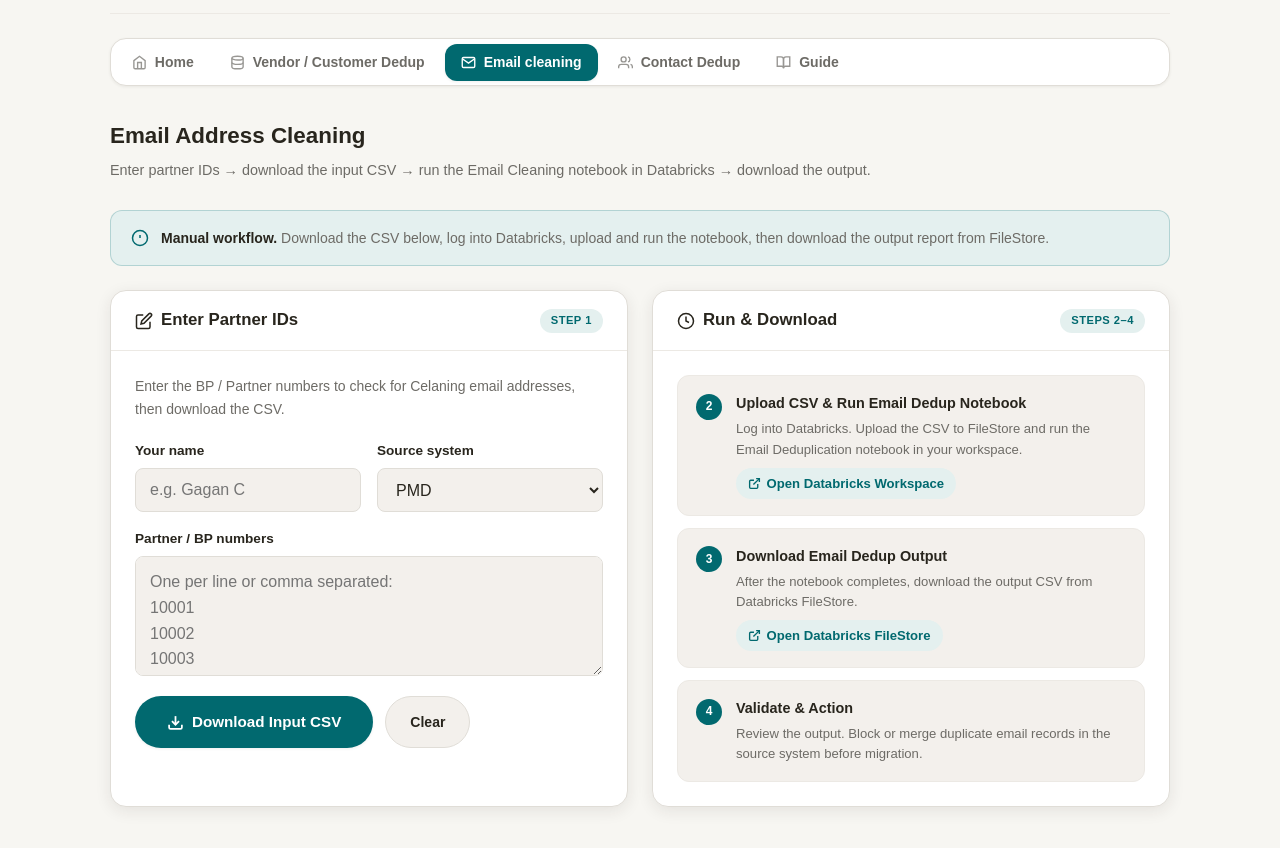
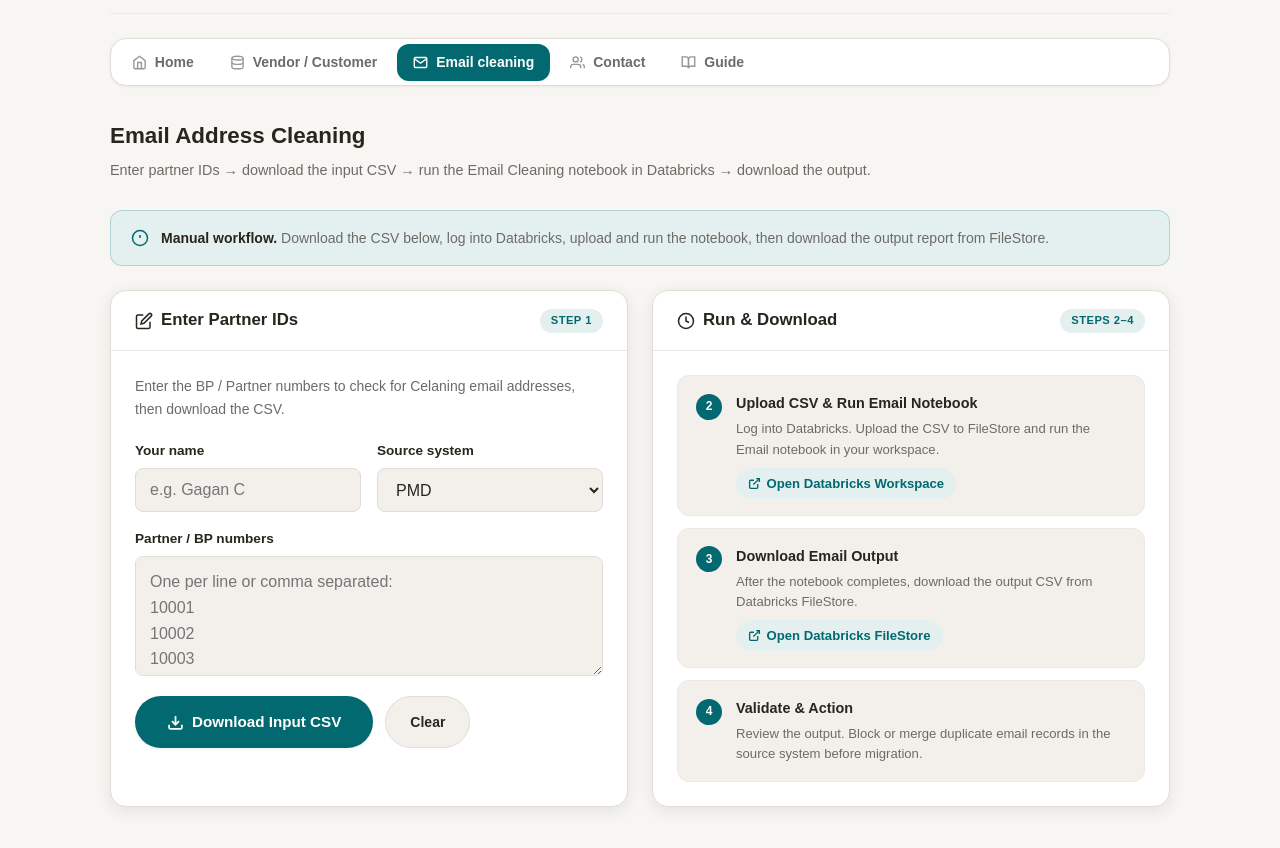
Before and after one commit to gaganc1/vendor-intake-app, a plain HTML site: page index.html in a window 1280 px wide. Both pictures are taken after a click on the button "Email cleaning". Shown: the part 60-908 px from the top of the page. Drawn offline with Linux system fonts and the light colour scheme; a web font is replaced by a local one.

Commit message:
Refactor deduplication section titles and descriptions
Updated titles and descriptions for vendor, customer, and contact deduplication sections to remove 'Dedup' and improve clarity.

```diff
--- a/index.html
+++ b/index.html
@@ -4,7 +4,7 @@
   <meta charset="UTF-8"/>
   <meta name="viewport" content="width=device-width, initial-scale=1.0"/>
   <title>CORE DQ Hub – Data Quality Workflows</title>
-  <meta name="description" content="CORE Data Quality Team – Vendor, Customer, Email and Contact deduplication workflows powered by Azure Databricks."/>
+  <meta name="description" content="CORE Data Quality Team – Vendor, Customer, Email and Contact  workflows powered by Azure Databricks."/>
   <link href="https://api.fontshare.com/v2/css?f[]=satoshi@400,500,600,700&f[]=general-sans@500,600,700&display=swap" rel="stylesheet">
   <style>
     /* ── TOKENS ────────────────────────────────────────────────────────── */
@@ -355,7 +355,7 @@
     </button>
     <button class="tab-btn" data-tab="dedup">
       <svg width="15" height="15" viewBox="0 0 24 24" fill="none" stroke="currentColor" stroke-width="2.2"><ellipse cx="12" cy="5" rx="9" ry="3"/><path d="M21 12c0 1.66-4 3-9 3s-9-1.34-9-3"/><path d="M3 5v14c0 1.66 4 3 9 3s9-1.34 9-3V5"/></svg>
-      Vendor / Customer Dedup
+      Vendor / Customer
     </button>
     <button class="tab-btn" data-tab="email">
       <svg width="15" height="15" viewBox="0 0 24 24" fill="none" stroke="currentColor" stroke-width="2.2"><path d="M4 4h16c1.1 0 2 .9 2 2v12c0 1.1-.9 2-2 2H4c-1.1 0-2-.9-2-2V6c0-1.1.9-2 2-2z"/><polyline points="22,6 12,13 2,6"/></svg>
@@ -363,7 +363,7 @@
     </button>
     <button class="tab-btn" data-tab="contact">
       <svg width="15" height="15" viewBox="0 0 24 24" fill="none" stroke="currentColor" stroke-width="2.2"><path d="M17 21v-2a4 4 0 0 0-4-4H5a4 4 0 0 0-4 4v2"/><circle cx="9" cy="7" r="4"/><path d="M23 21v-2a4 4 0 0 0-3-3.87"/><path d="M16 3.13a4 4 0 0 1 0 7.75"/></svg>
-      Contact Dedup
+      Contact
     </button>
     <button class="tab-btn" data-tab="guide">
       <svg width="15" height="15" viewBox="0 0 24 24" fill="none" stroke="currentColor" stroke-width="2.2"><path d="M2 3h6a4 4 0 0 1 4 4v14a3 3 0 0 0-3-3H2z"/><path d="M22 3h-6a4 4 0 0 0-4 4v14a3 3 0 0 1 3-3h7z"/></svg>
@@ -382,7 +382,7 @@
       <div class="wf-card" onclick="goTab('dedup')">
         <div class="wf-card-top">
           <div class="wf-icon"><svg width="22" height="22" viewBox="0 0 24 24" fill="none" stroke="currentColor" stroke-width="2"><ellipse cx="12" cy="5" rx="9" ry="3"/><path d="M21 12c0 1.66-4 3-9 3s-9-1.34-9-3"/><path d="M3 5v14c0 1.66 4 3 9 3s9-1.34 9-3V5"/></svg></div>
-          <div><h3>Vendor / Customer Dedup</h3><span class="wf-tag auto">CVI + CDQ</span></div>
+          <div><h3>Vendor / Customer </h3><span class="wf-tag auto">CVI + CDQ</span></div>
         </div>
         <p class="wf-desc">Paste IDs → download the input CSV → run the CVI notebook in Databricks → download the output → upload to CDQ for duplicate matching.</p>
         <span class="wf-arrow">Open workflow <svg width="14" height="14" viewBox="0 0 24 24" fill="none" stroke="currentColor" stroke-width="2.5"><path d="M5 12h14M12 5l7 7-7 7"/></svg></span>
@@ -400,9 +400,9 @@
       <div class="wf-card" onclick="goTab('contact')">
         <div class="wf-card-top">
           <div class="wf-icon"><svg width="22" height="22" viewBox="0 0 24 24" fill="none" stroke="currentColor" stroke-width="2"><path d="M17 21v-2a4 4 0 0 0-4-4H5a4 4 0 0 0-4 4v2"/><circle cx="9" cy="7" r="4"/><path d="M23 21v-2a4 4 0 0 0-3-3.87"/><path d="M16 3.13a4 4 0 0 1 0 7.75"/></svg></div>
-          <div><h3>Contact Deduplication</h3><span class="wf-tag manual">Manual Steps</span></div>
+          <div><h3>Contact </h3><span class="wf-tag manual">Manual Steps</span></div>
         </div>
-        <p class="wf-desc">Paste partner IDs → download the input CSV → run the Contact Dedup notebook in Databricks → download the output report.</p>
+        <p class="wf-desc">Paste partner IDs → download the input CSV → run the Contact  notebook in Databricks → download the output report.</p>
         <span class="wf-arrow">Open workflow <svg width="14" height="14" viewBox="0 0 24 24" fill="none" stroke="currentColor" stroke-width="2.5"><path d="M5 12h14M12 5l7 7-7 7"/></svg></span>
       </div>
 
@@ -421,7 +421,7 @@
   <!-- ══════════════════ PAGE: VENDOR / CUSTOMER DEDUP ══════════════════ -->
   <div class="page" id="page-dedup">
     <div class="section-header">
-      <div class="section-title">Vendor / Customer Deduplication</div>
+      <div class="section-title">Vendor / Customer </div>
       <div class="section-sub">Fill in your IDs below → download the input CSV → run the notebook in Databricks → download CVI output → upload to CDQ.</div>
     </div>
 
@@ -625,8 +625,8 @@
             <div class="step-row">
               <div class="step-num">2</div>
               <div class="step-content">
-                <strong>Upload CSV & Run Email Dedup Notebook</strong>
-                <p>Log into Databricks. Upload the CSV to FileStore and run the Email Deduplication notebook in your workspace.</p>
+                <strong>Upload CSV & Run Email  Notebook</strong>
+                <p>Log into Databricks. Upload the CSV to FileStore and run the Email  notebook in your workspace.</p>
                 <a class="db-link" href="https://adb-4071335540424391.11.azuredatabricks.net" target="_blank" rel="noopener">
                   <svg width="13" height="13" viewBox="0 0 24 24" fill="none" stroke="currentColor" stroke-width="2.5"><path d="M18 13v6a2 2 0 0 1-2 2H5a2 2 0 0 1-2-2V8a2 2 0 0 1 2-2h6"/><polyline points="15 3 21 3 21 9"/><line x1="10" y1="14" x2="21" y2="3"/></svg>
                   Open Databricks Workspace
@@ -636,7 +636,7 @@
             <div class="step-row">
               <div class="step-num">3</div>
               <div class="step-content">
-                <strong>Download Email Dedup Output</strong>
+                <strong>Download Email  Output</strong>
                 <p>After the notebook completes, download the output CSV from Databricks FileStore.</p>
                 <a class="db-link" href="https://adb-4071335540424391.11.azuredatabricks.net/browse/files/FileStore" target="_blank" rel="noopener">
                   <svg width="13" height="13" viewBox="0 0 24 24" fill="none" stroke="currentColor" stroke-width="2.5"><path d="M18 13v6a2 2 0 0 1-2 2H5a2 2 0 0 1-2-2V8a2 2 0 0 1 2-2h6"/><polyline points="15 3 21 3 21 9"/><line x1="10" y1="14" x2="21" y2="3"/></svg>
@@ -657,11 +657,11 @@
     </div>
   </div>
 
-  <!-- ══════════════════ PAGE: CONTACT DEDUP ══════════════════ -->
+  <!-- ══════════════════ PAGE: CONTACT  ══════════════════ -->
   <div class="page" id="page-contact">
     <div class="section-header">
-      <div class="section-title">Contact Person Deduplication</div>
-      <div class="section-sub">Enter partner IDs → download the input CSV → run the Contact Dedup notebook in Databricks → download the output.</div>
+      <div class="section-title">Contact Person </div>
+      <div class="section-sub">Enter partner IDs → download the input CSV → run the Contact  notebook in Databricks → download the output.</div>
     </div>
     <div class="info-banner">
       <svg width="18" height="18" viewBox="0 0 24 24" fill="none" stroke="currentColor" stroke-width="2" style="flex-shrink:0;margin-top:.15rem;color:var(--primary)"><circle cx="12" cy="12" r="10"/><line x1="12" y1="8" x2="12" y2="12"/><line x1="12" y1="16" x2="12.01" y2="16"/></svg>
@@ -733,8 +733,8 @@
             <div class="step-row">
               <div class="step-num">2</div>
               <div class="step-content">
-                <strong>Upload CSV & Run Contact Dedup Notebook</strong>
-                <p>Log into Databricks. Upload the CSV to FileStore and run the Contact Deduplication notebook.</p>
+                <strong>Upload CSV & Run Contact  Notebook</strong>
+                <p>Log into Databricks. Upload the CSV to FileStore and run the Contact  notebook.</p>
                 <a class="db-link" href="https://adb-4071335540424391.11.azuredatabricks.net" target="_blank" rel="noopener">
                   <svg width="13" height="13" viewBox="0 0 24 24" fill="none" stroke="currentColor" stroke-width="2.5"><path d="M18 13v6a2 2 0 0 1-2 2H5a2 2 0 0 1-2-2V8a2 2 0 0 1 2-2h6"/><polyline points="15 3 21 3 21 9"/><line x1="10" y1="14" x2="21" y2="3"/></svg>
                   Open Databricks Workspace
@@ -744,7 +744,7 @@
             <div class="step-row">
               <div class="step-num">3</div>
               <div class="step-content">
-                <strong>Download Contact Dedup Output</strong>
+                <strong>Download Contact  Output</strong>
                 <p>After the notebook finishes, download the output CSV from Databricks FileStore.</p>
                 <a class="db-link" href="https://adb-4071335540424391.11.azuredatabricks.net/browse/files/FileStore" target="_blank" rel="noopener">
                   <svg width="13" height="13" viewBox="0 0 24 24" fill="none" stroke="currentColor" stroke-width="2.5"><path d="M18 13v6a2 2 0 0 1-2 2H5a2 2 0 0 1-2-2V8a2 2 0 0 1 2-2h6"/><polyline points="15 3 21 3 21 9"/><line x1="10" y1="14" x2="21" y2="3"/></svg>
```
